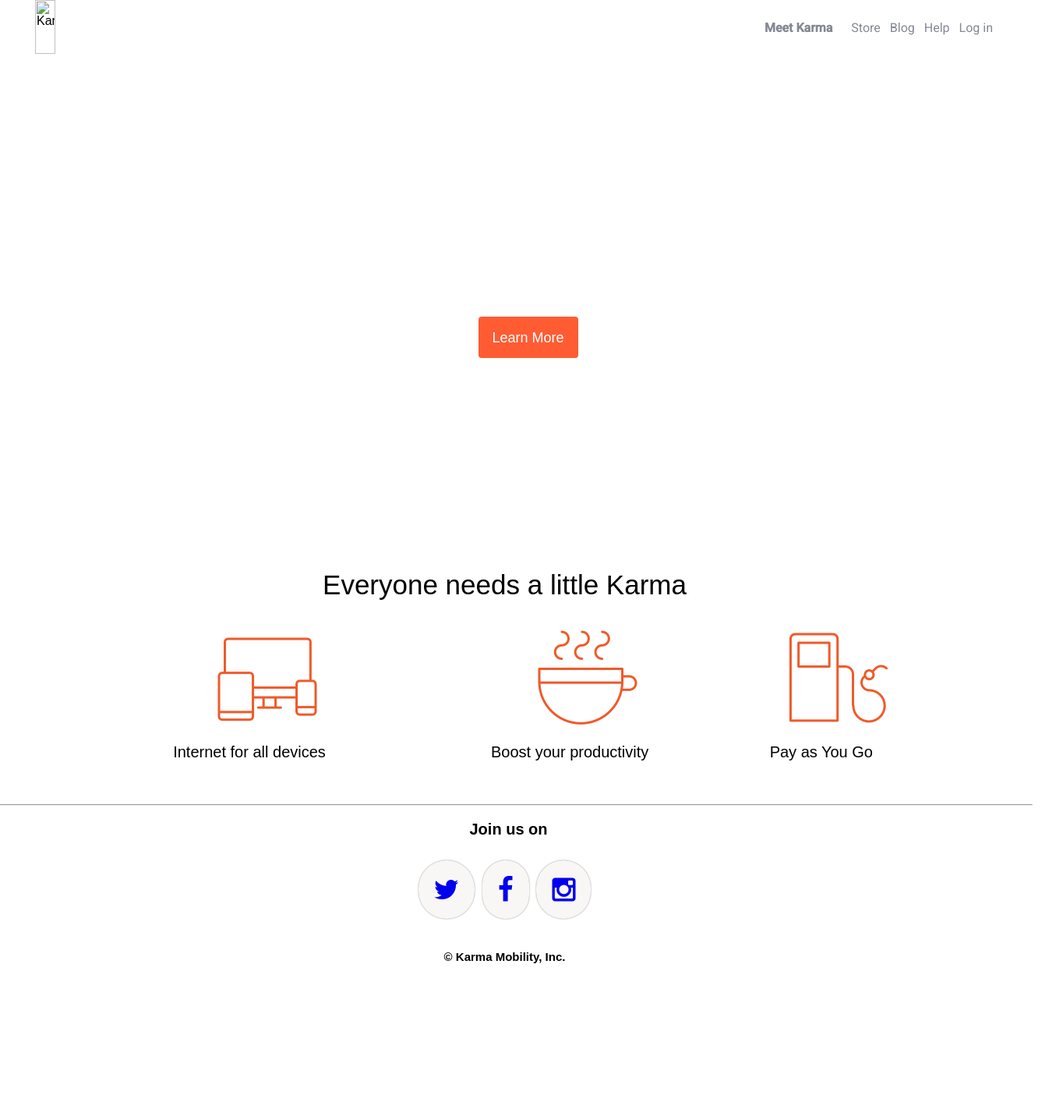
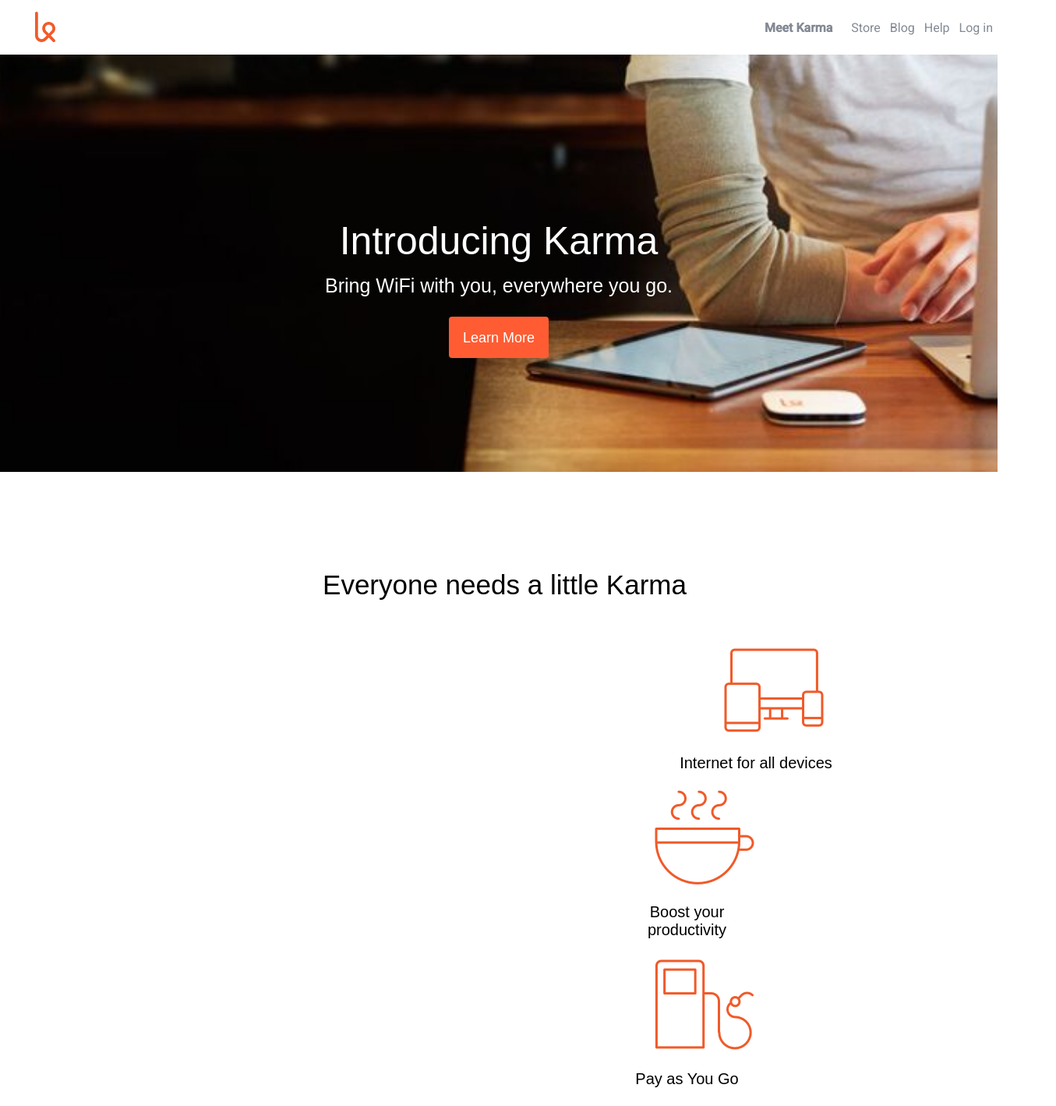
Before and after one commit to srkiley1/landing, a plain HTML site: page index.html in a window 1280 px wide. Shown: the top 1418 px of the page at 78% size, 1355 px wide, since content can reach past the window. Before the commit the page ends 1235 px from the top, so only its background shows below. Drawn offline with Linux system fonts and the light colour scheme.

Commit message:
the image reappeared

```diff
--- a/css/style.css
+++ b/css/style.css
@@ -482,14 +482,12 @@ table {
 }
 /* introduction and big-button*/
 .introduction {
-    background-image: images/first-background copy.jpg;
+    background-image: url('../images/firstbackgroundcopy.jpg');
     background-position: -105px -95px;
     background-repeat: no-repeat;
-
     height: 700px;
     overflow: auto;
-    width: 1355px;
-      background-size: cover;
+    background-size: cover;
 }
 .introduction h1,
 .introduction h3 {
@@ -536,12 +534,10 @@ table {
     text-align: center;
     font-weight: normal;
    }
-
  .cases h2{
    margin-left: -30px;
    text-align: center;
-
-}
+ }
 /* miscellaneous which I am afraid to delete */
 
 h2 {
@@ -577,14 +573,16 @@ ul.images {
   text-align: center;
   display: flex;
 }
-}
+
 ul.images {
   display: inline-block;
-  width: 50px;
+  width: 5px;
 }
-.cases {
-   text-align: center;
-}
+.cases .images li{
+
+   display: inline-block;
+
+ }
 .dev {
   margin-left: 350px;
 }
@@ -605,7 +603,7 @@ h4 {
   padding: 1px;
   height: 1px;
 }
-/* I undestand how to use cases now in CSS and Font Awesome!*/
+/* I undestand how to use classes now in CSS and Font Awesome!*/
 .devices li {
   margin-left: 135px;
 }
--- a/index.html
+++ b/index.html
@@ -28,7 +28,7 @@
      <li>Log in</li>
   </ul>
 
-  <img class="logo" src="C:\Users\Lee\Documents\Projects\startup-landing-page-clone\karma-log.svg" alt="Karma" width="26" height="69">
+  <img class="logo" src="images\karma-log.svg" alt="Karma" width="26" height="69">
  </div>
 </nav>
 <section class="introduction">
@@ -41,10 +41,10 @@
 </section>
 <section class="cases">
 
-        <h2>Everyone needs a little Karma<h2>
+        <h2>Everyone needs a little Karma</h2>
             <div class="devices">
                <ul class="images">
-                  <li class="dev">
+                  <li>
                     <img src="images\devices.png" alt="Internet for all devices image">
                             <h3 class="all dev"></h3>
                             <h3>Internet for all devices</h3>
```
Also changed, not shown: images/firstbackgroundcopy.jpg (added).
